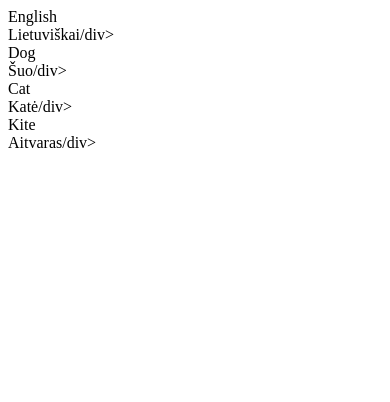
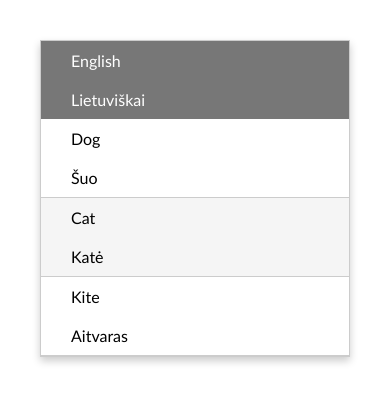
Before and after one commit to TS-BIT/29b-list-p, a website with bundled scripts: page index.html in a window 390 px wide. Built offline with nearby package versions, Linux system fonts and the light colour scheme.

Commit message:
Projekto struktura final

```diff
--- a/css/main.css
+++ b/css/main.css
@@ -37,13 +37,19 @@ body {
     background-color: #f5f5f5;
 }
 
-.table.col {
+.table .col {
     width: 50%;
     padding: 10px 30px;
 }
 
 @media (max-width: 640px) {
-    .table {
-      background-color: red;
+    .table > .header {
+        flex-direction: column;
+    }
+    .table > .content > .item {
+      flex-direction: column;
+    }
+    .table .col {
+        width: 100%;
     }
 }
--- a/index.html
+++ b/index.html
@@ -5,28 +5,27 @@
     <meta http-equiv="X-UA-Compatible" content="IE=edge">
     <meta name="viewport" content="width=device-width, initial-scale=1.0">
     <title>List</title>
-    <link rel="stylessheet" href="./css/main.css">
+    <link rel="stylesheet" href="./css/main.css">
 </head>
 <body>
     <div class="table">
         <div class= "header">
             <div class="col">English</div>
-            <div class="col">Lietuviškai/div>
+            <div class="col">Lietuviškai</div>
         </div>
         <div class="content">
             <div class="item">
                 <div class="col">Dog</div>
-                <div class="col">Šuo/div>
+                <div class="col">Šuo</div>
             </div>
             <div class="item">
                 <div class="col">Cat</div>
-                <div class="col">Katė/div>
+                <div class="col">Katė</div>
             </div>
             <div class="item">
                 <div class="col">Kite</div>
-                <div class="col">Aitvaras/div>
+                <div class="col">Aitvaras</div>
             </div>
-
         </div>
     </div>
 
```
